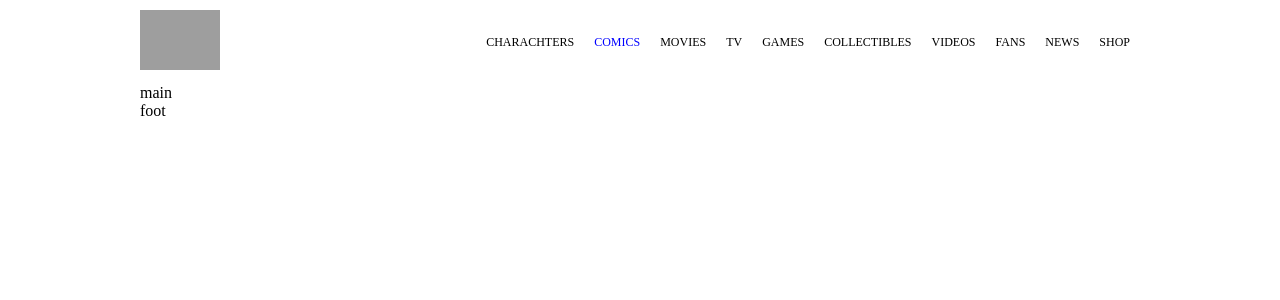
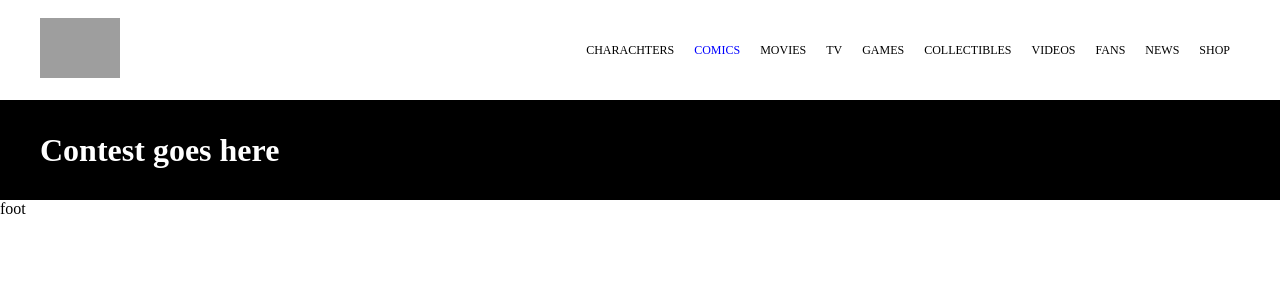
Before and after one commit to Fedois/vite-comics, a Vue app: page / in a window 1280 px wide. Shown: the top 300 px of the page. Built offline with nearby package versions, Linux system fonts and the light colour scheme; grey boxes are pictures that could not be loaded.

Commit message:
fine main

```diff
--- a/src/App.vue
+++ b/src/App.vue
@@ -14,11 +14,9 @@ export default {
 </script>
 
 <template>
-  <div class="container">
     <AppHeader />
     <AppMain />
     <AppFooter />
-  </div>
 </template>
 
 <style lang="scss">
--- a/src/components/AppHeader.vue
+++ b/src/components/AppHeader.vue
@@ -6,9 +6,11 @@ export default {
 
 <template>
     <header>
+        <div class="container">
             <div class="logo">
                 <img src="../assets/img/dc-logo.png" alt="">
             </div>
+
             <nav>
                 <ul>
                     <li>
@@ -63,15 +65,16 @@ export default {
                     </li>
                 </ul>
             </nav>
+        </div>
     </header>
 </template>
 
 <style lang="scss" scoped>
-header{
+.container{
     display: flex;
     justify-content: space-between;
     align-items: center;
-    padding: 10px 0;
+    height: 100px;
 
     .logo{
 
@@ -81,16 +84,21 @@ header{
     }
 
     nav{
+        height: 100%;
+
         ul{
+            height: 100%;
             list-style: none;
             text-transform: uppercase;
             font-size: 0.75em;
 
         li{
             display: inline-block;
-            padding: 20px 10px;
+            line-height: 100px;
+            height: 100%;
 
             a{
+                margin: 0 10px;
                 text-decoration: none;
                 color: black;
 
--- a/src/components/AppMain.vue
+++ b/src/components/AppMain.vue
@@ -5,11 +5,23 @@ export default {
 </script>
 
 <template>
-     <div>
-        main
-    </div>
+    <main>
+        <div class="container">
+            <div>
+                <h1> Contest goes here </h1>
+            </div>
+        </div>
+    </main>
+
 </template>
 
-<style scoped>
-
+<style lang="scss" scoped>
+main{
+    height: 100px;
+    background-color: black;
+}
+h1{
+    line-height: 100px;
+    color: white;
+}
 </style>
--- a/src/components/styles/General.scss
+++ b/src/components/styles/General.scss
@@ -4,6 +4,6 @@
     box-sizing: border-box;
 }
 .container{
-    max-width: 1000px;
+    max-width: 1200px;
     margin: 0 auto;
 }
```
Lines whose indentation alone changed are shown as unchanged.
